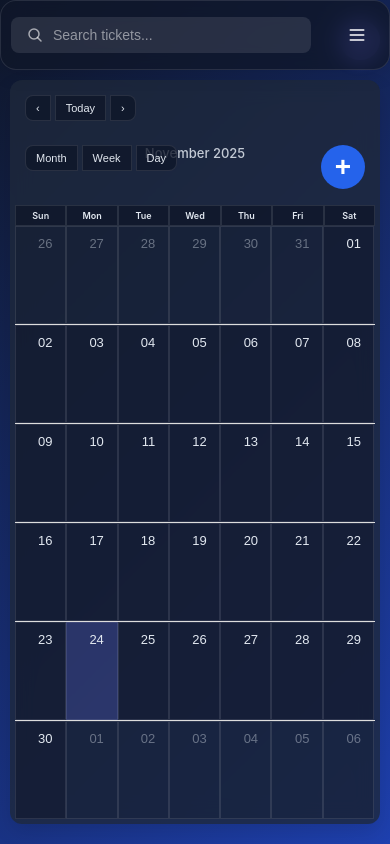
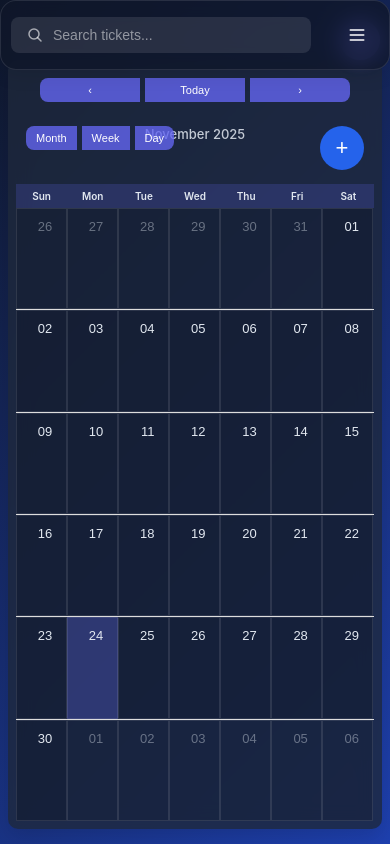
Before and after one commit to markh55/ticket-system, a React (Create React App) app in the folder frontend/: page /calendar in a window 390 px wide. Built offline with nearby package versions, Linux system fonts and the light colour scheme.

Commit message:
updated mobile calendar view

```diff
--- a/frontend/src/components/Calendar/Calendar.css
+++ b/frontend/src/components/Calendar/Calendar.css
@@ -294,6 +294,7 @@
   }
 }
 
+/* Tablet Styles */
 @media (max-width: 768px) {
   .calendar-sidebar {
     display: none !important;
@@ -302,81 +303,100 @@
   .calendar-content {
     margin-left: 0 !important;
     padding: 10px !important;
-    padding-top: 80px !important;
+    padding-top: 70px !important;
     padding-left: 10px !important;
     height: 100vh;
     overflow: hidden;
   }
 
   .rbc-calendar {
-    height: calc(100vh - 100px) !important;
-    padding: 10px;
+    height: calc(100vh - 90px) !important;
+    padding: 12px;
     border-radius: 12px;
   }
 
-  .toolbar-spacer {
-    display: none !important;
-  }
-
-  .add-event-btn {
-    width: 44px !important;
-    height: 44px !important;
-    font-size: 28px !important;
-    font-weight: bold !important;
-  }
-
-  .rbc-toolbar .rbc-btn-group button {
-    padding: 6px 10px !important;
-    font-size: 11px !important;
+  /* Toolbar adjustments */
+  .rbc-toolbar {
+    flex-direction: column !important;
+    gap: 10px;
+    padding: 10px;
+    margin-bottom: 12px;
+    flex-wrap: nowrap;
   }
 
   .rbc-toolbar-label {
     font-size: 16px !important;
     font-weight: 600 !important;
-  }
-
-  .rbc-toolbar {
-    flex-direction: row !important;
-    justify-content: space-between !important;
-    gap: 8px;
-    padding: 8px;
-    margin-bottom: 10px;
-    flex-wrap: wrap;
+    order: -1;
+    text-align: center;
+    width: 100%;
   }
 
   .rbc-toolbar > span:first-child,
   .rbc-toolbar > div:first-child {
     order: 1;
-    flex: 0 0 auto;
-  }
-
-  .rbc-toolbar > span:nth-child(2),
-  .rbc-toolbar > div:nth-child(2) {
-    order: 2;
-    flex: 1 1 100%;
-    text-align: center;
     width: 100%;
+    display: flex;
+    justify-content: center;
   }
 
   .rbc-toolbar > span:last-child,
   .rbc-toolbar > div:last-child {
-    order: 3;
-    flex: 0 0 auto;
-    margin-left: 0 !important;
+    order: 2;
+    width: 100%;
+    display: flex;
+    justify-content: center;
   }
 
+  .rbc-btn-group {
+    width: 100%;
+    display: flex;
+    justify-content: center;
+    gap: 6px;
+  }
+
+  .rbc-btn-group button {
+    padding: 8px 12px !important;
+    font-size: 12px !important;
+    flex: 1;
+    max-width: 100px;
+  }
+
+  .add-event-btn {
+    width: 48px !important;
+    height: 48px !important;
+    font-size: 24px !important;
+    padding: 0 !important;
+  }
+
+  /* Calendar grid */
   .rbc-month-view {
     background: transparent !important;
     height: 100% !important;
-    font-size: 11px;
+    font-size: 12px;
   }
 
   .rbc-month-row {
-    min-height: 60px !important;
+    min-height: 70px !important;
+  }
+
+  .rbc-header {
+    padding: 8px 2px;
+    font-size: 11px;
+    background: rgba(99, 102, 241, 0.2) !important;
+    color: #e2e8f0 !important;
+    border: none !important;
+    font-weight: 600;
+  }
+
+  .rbc-date-cell {
+    padding: 4px;
+    font-size: 11px;
+    color: #e2e8f0 !important;
   }
 
   .rbc-day-bg {
-    background: rgba(15, 23, 42, 0.6) !important;
+    background: rgba(15, 23, 42, 0.5) !important;
     border: 1px solid rgba(255, 255, 255, 0.1) !important;
   }
 
@@ -385,79 +405,21 @@
   }
 
   .rbc-today {
-    background: rgba(99, 102, 241, 0.2) !important;
-  }
-
-  .rbc-header {
-    padding: 6px 2px;
-    font-size: 10px;
-    background: rgba(15, 23, 42, 0.8) !important;
-    color: #e2e8f0 !important;
-    border: 1px solid rgba(255, 255, 255, 0.1) !important;
-    font-weight: 600;
-  }
-
-  .rbc-date-cell {
-    padding: 3px;
-    font-size: 10px;
-    color: #e2e8f0 !important;
+    background: rgba(99, 102, 241, 0.25) !important;
   }
 
   .rbc-off-range {
     color: rgba(226, 232, 240, 0.4) !important;
   }
 
-  .rbc-toolbar {
-    flex-direction: column;
-    gap: 8px;
-    padding: 8px;
-    margin-bottom: 10px;
-  }
-
-  .rbc-toolbar-label {
-    font-size: 14px;
-    color: #e2e8f0 !important;
-    order: -1;
-  }
-
-  .rbc-btn-group {
-    width: 100%;
-    display: flex;
-    justify-content: center;
-    gap: 5px;
-  }
-
-  .rbc-btn-group button {
-    padding: 6px 10px;
-    font-size: 11px;
-    background: rgba(15, 23, 42, 0.8) !important;
-    color: #e2e8f0 !important;
-    border: 1px solid rgba(255, 255, 255, 0.1) !important;
-  }
-
-  .rbc-btn-group button:hover {
-    background: rgba(99, 102, 241, 0.3) !important;
-  }
-
-  .rbc-btn-group button.rbc-active {
-    background: rgba(99, 102, 241, 0.6) !important;
-  }
-
   .rbc-event {
-    padding: 1px 3px;
-    font-size: 9px;
-    background: linear-gradient(135deg, #667eea 0%, #764ba2 100%) !important;
+    padding: 2px 4px;
+    font-size: 10px;
+    background: rgba(99, 102, 241, 0.8) !important;
     border: none !important;
   }
 
-  .rbc-row-content {
-    height: 100%;
-  }
-
-  .rbc-row-segment {
-    padding: 1px;
-  }
-
+  /* Time views */
   .rbc-time-view {
     font-size: 11px;
   }
@@ -475,68 +437,124 @@
   }
 
   .rbc-time-slot {
-    min-height: 25px;
+    min-height: 30px;
     border-top: 1px solid rgba(255, 255, 255, 0.1) !important;
   }
 
   .rbc-day-slot {
-    background: rgba(15, 23, 42, 0.6) !important;
+    background: rgba(15, 23, 42, 0.5) !important;
   }
 
   .rbc-current-time-indicator {
-    background-color: #667eea !important;
+    background-color: rgba(99, 102, 241, 0.8) !important;
   }
 
+  /* Modal adjustments */
   .modal-content {
     width: 95%;
-    padding: 20px;
+    padding: 24px;
+    max-height: 85vh;
+  }
+
+  .modal-content h2 {
+    font-size: 20px;
+    margin-bottom: 20px;
   }
 
   .form-row {
     flex-direction: column;
+    gap: 0;
   }
 
   .modal-actions {
-    flex-direction: column;
+    flex-direction: column-reverse;
+    gap: 10px;
   }
 
   .btn-cancel,
   .btn-save,
   .btn-delete {
     width: 100%;
+    padding: 12px 24px;
   }
 }
 
+/* Small Mobile Styles */
 @media (max-width: 480px) {
+  .calendar-content {
+    padding: 8px !important;
+    padding-top: 60px !important;
+  }
+
+  .rbc-calendar {
+    height: calc(100vh - 75px) !important;
+    padding: 8px;
+    border-radius: 10px;
+  }
+
+  .rbc-toolbar {
+    padding: 8px;
+    gap: 8px;
+    margin-bottom: 8px;
+  }
+
   .rbc-toolbar-label {
-    font-size: 12px;
+    font-size: 14px !important;
   }
 
   .rbc-btn-group button {
-    padding: 5px 8px;
-    font-size: 10px;
+    padding: 6px 10px !important;
+    font-size: 11px !important;
   }
 
   .rbc-header {
-    font-size: 9px;
-    padding: 4px 1px;
+    font-size: 10px;
+    padding: 6px 1px;
   }
 
   .rbc-date-cell {
-    font-size: 9px;
-    padding: 2px;
+    font-size: 10px;
+    padding: 3px;
   }
 
   .rbc-event {
-    font-size: 8px;
-    padding: 1px 2px;
+    font-size: 9px;
+    padding: 1px 3px;
   }
 
   .rbc-month-row {
-    min-height: 50px !important;
+    min-height: 55px !important;
   }
 
-  .rbc-calendar {
-    padding: 5px;
+  .rbc-time-slot {
+    min-height: 25px;
+  }
+
+  .modal-content {
+    padding: 20px;
+    width: 96%;
+  }
+
+  .modal-content h2 {
+    font-size: 18px;
+  }
+
+  .form-group input,
+  .form-group textarea {
+    padding: 10px;
+    font-size: 13px;
+  }
+
+  .btn-cancel,
+  .btn-save,
+  .btn-delete {
+    padding: 10px 20px;
+    font-size: 13px;
+  }
+
+  .add-event-btn {
+    width: 44px !important;
+    height: 44px !important;
+    font-size: 22px !important;
   }
 }
```
